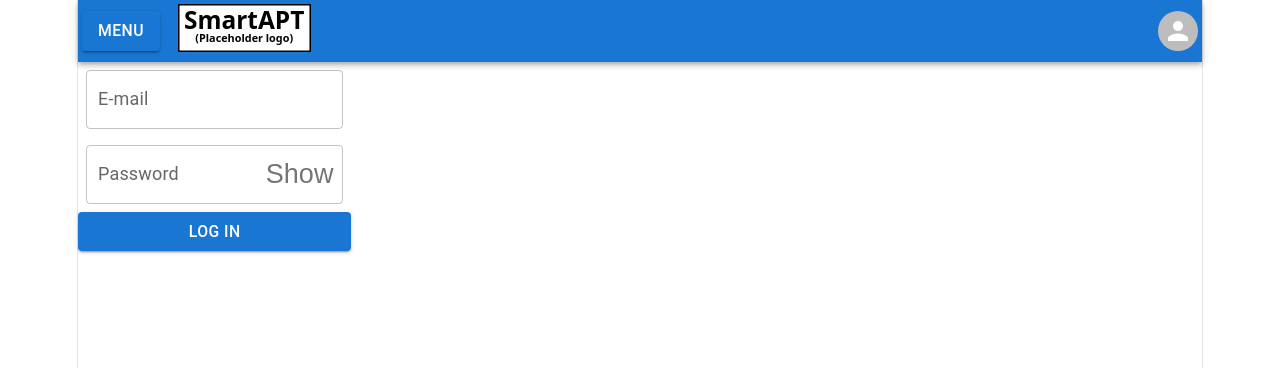
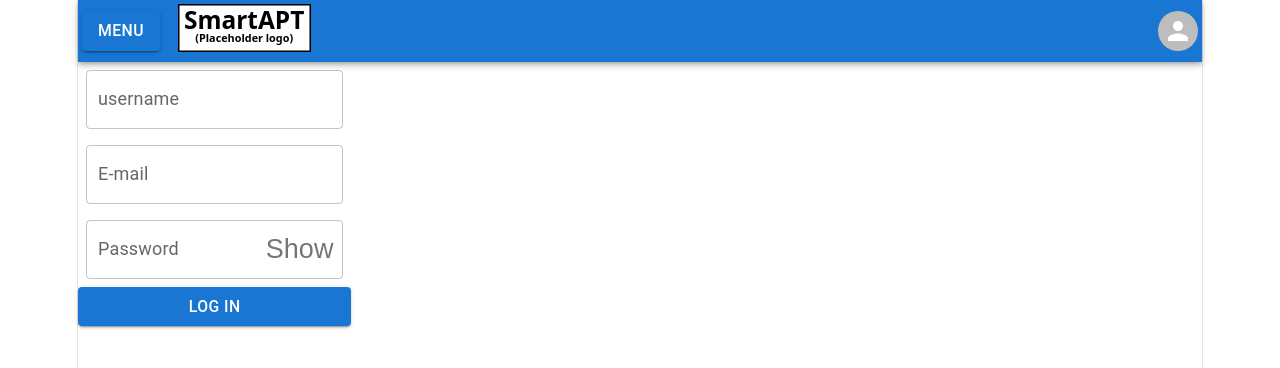
Before and after one commit to SevereWXJames/dormitory-managment-project, a React (Vite) app in the folder frontend/: page /login in a window 1280 px wide. Shown: the top 368 px of the page. Built offline with nearby package versions, Linux system fonts and the light colour scheme.

Commit message:
Added username field

```diff
--- a/frontend/src/components/common/LoginForm.tsx
+++ b/frontend/src/components/common/LoginForm.tsx
@@ -14,10 +14,12 @@ import { logIn } from "../../context/authenticationSlice";
  * @returns JSX for the login form
  */
 export function LoginForm() {
-const emailFieldID = "email-field";
+    const emailFieldID = "email-field";
 	const passwordFieldID = "password-field";
+    const usernameFieldID="username-field";
 
 	const navigate = useNavigate();
+    const [username, setUsername] = useState("");
 	const [showPassword, setShowPassword] = useState(false);
 	const [email, setEmail] = useState("");
 	const [password, setPassword] = useState("");
@@ -41,12 +43,21 @@ const emailFieldID = "email-field";
 	 * over for authentication.
 	 */
 	const handleLogIn = () => {
-		logIn({email, password});
+		logIn({username, email, password});
 		navigate("/dashboard");
 	}
 
 	return (
 		<div id="login-form" style={{ display: 'flex', flexWrap: 'wrap', flexDirection: 'column', width: '25ch' }}>
+            <FormControl sx={{ m: 1, width: '25ch' }} variant="filled">
+                <InputLabel htmlFor={`${usernameFieldID}-input`}>username</InputLabel>
+                <OutlinedInput
+                    id={`${usernameFieldID}-input`}
+                    type='text'
+                    label="username"
+                    onInput={(e) => setUsername((e.target as HTMLInputElement).value)}
+                />
+            </FormControl>
 			<FormControl sx={{ m: 1, width: '25ch' }} variant="filled">
 				<InputLabel htmlFor={`${emailFieldID}-input`}>E-mail</InputLabel>
 				<OutlinedInput
--- a/frontend/src/components/residents/laundryBookings/reservationForm/reservationUtils.tsx
+++ b/frontend/src/components/residents/laundryBookings/reservationForm/reservationUtils.tsx
@@ -5,14 +5,15 @@ interface CreateBookingParams {
     machine: string;
     startTime: Dayjs | null;
     date: Dayjs | null;
+    user_id: string;
 }
 
-export function createBooking({ machine, startTime, date }: CreateBookingParams): Booking {
+export function createBooking({ machine, startTime, date, user_id }: CreateBookingParams): Booking {
     return {
         _id: crypto.randomUUID(),
         serviceId: machine,
         booked: true,
-        bookedBy: "user_id_1", // replace with auth context later
+        bookedBy: user_id, // replace with auth context later
         startTime,
         date
     };
--- a/frontend/src/components/residents/laundryBookings/reservationForm/useReservationForm.tsx
+++ b/frontend/src/components/residents/laundryBookings/reservationForm/useReservationForm.tsx
@@ -19,7 +19,7 @@ export function useReservationForm() {
     };
 
     const handleSubmit = () => {
-        const booking = createBooking({ machine, startTime, date});
+        const booking = createBooking({ machine, startTime, date, user_id:"user_1"});
         dispatch(addBooking(booking));
     };
 
--- a/frontend/src/context/authenticationSlice.ts
+++ b/frontend/src/context/authenticationSlice.ts
@@ -3,12 +3,14 @@ import type { AuthenticationState } from '../app/types';
 
 type AuthenticationSliceState = {
 	authenticationState: AuthenticationState,
-	email: string
+	email: string,
+    username: string,
 };
 
 const initialState: AuthenticationSliceState = {
 	authenticationState: "UNAUTHENTICATED",
-	email: ""
+	email: "",
+    username: "",
 };
 
 /**
@@ -20,8 +22,9 @@ export const authenticationSlice = createSlice({
 	initialState,
 	reducers: {
 		logIn: (state, parameters) => {
-			const email = parameters.payload[0];
-			// const password = parameters.payload[1];
+            const username = parameters.payload[0];
+			const email = parameters.payload[1];
+			// const password = parameters.payload[2];
 
 			if (email.includes("admin")) {
 				state.authenticationState = "BUILDING_MANAGER";
@@ -31,6 +34,7 @@ export const authenticationSlice = createSlice({
 			}
 
 			state.email = email;
+            state.username = username;
 		},
 		logOut: (state) => {
 			state.authenticationState = "UNAUTHENTICATED";
@@ -44,6 +48,10 @@ export const getEmail = (state: AuthenticationSliceState) => {
 	return state.email;
 }
 
+export const getUsername = (state: AuthenticationSliceState) => {
+    return state.username;
+}
+
 export const getAuthenticationState = (state: AuthenticationSliceState) => {
 	return state.authenticationState;
 }
```
Also changed, not shown: frontend/src/components/residents/laundryBookings/bookingHistory/useBookings.tsx (added, +13 -0 lines).
